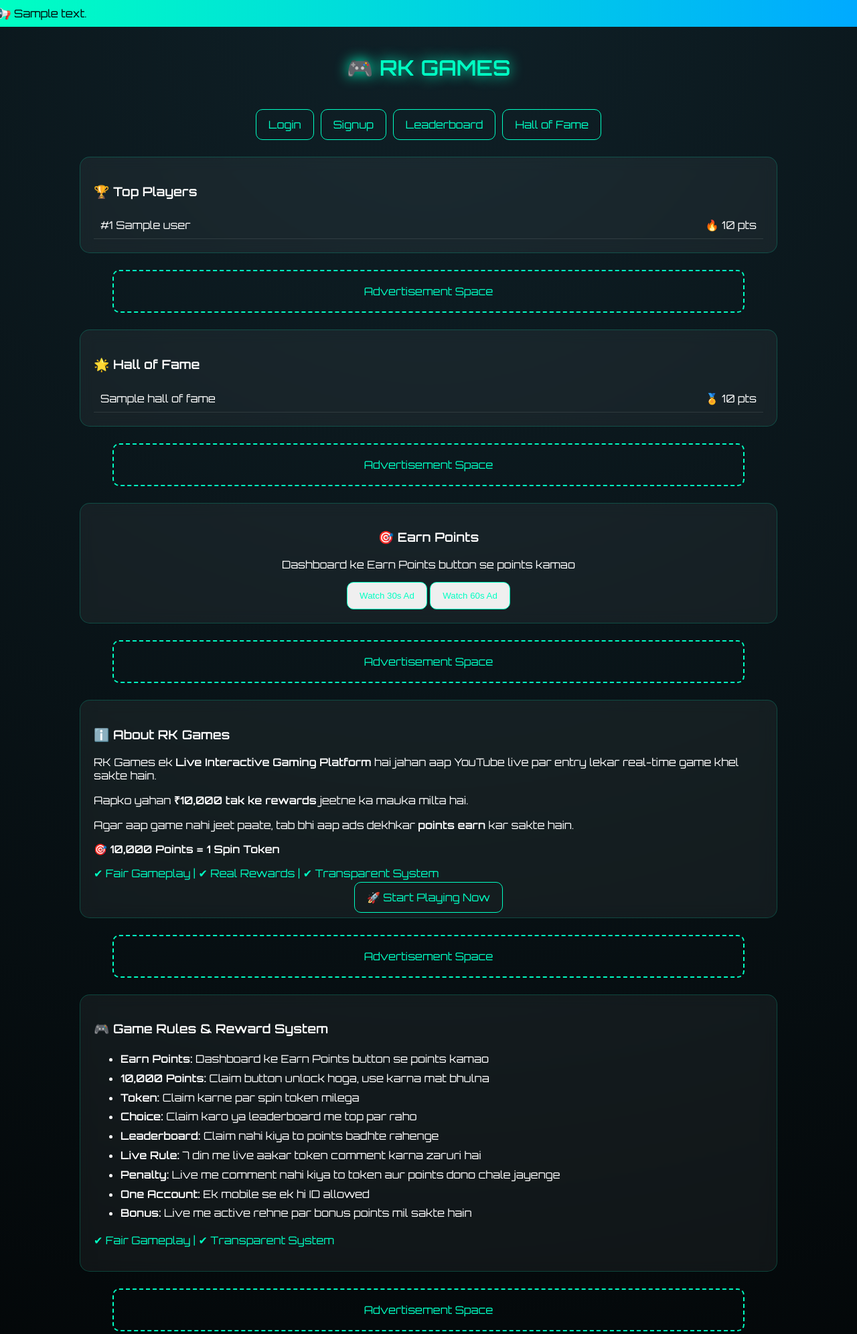
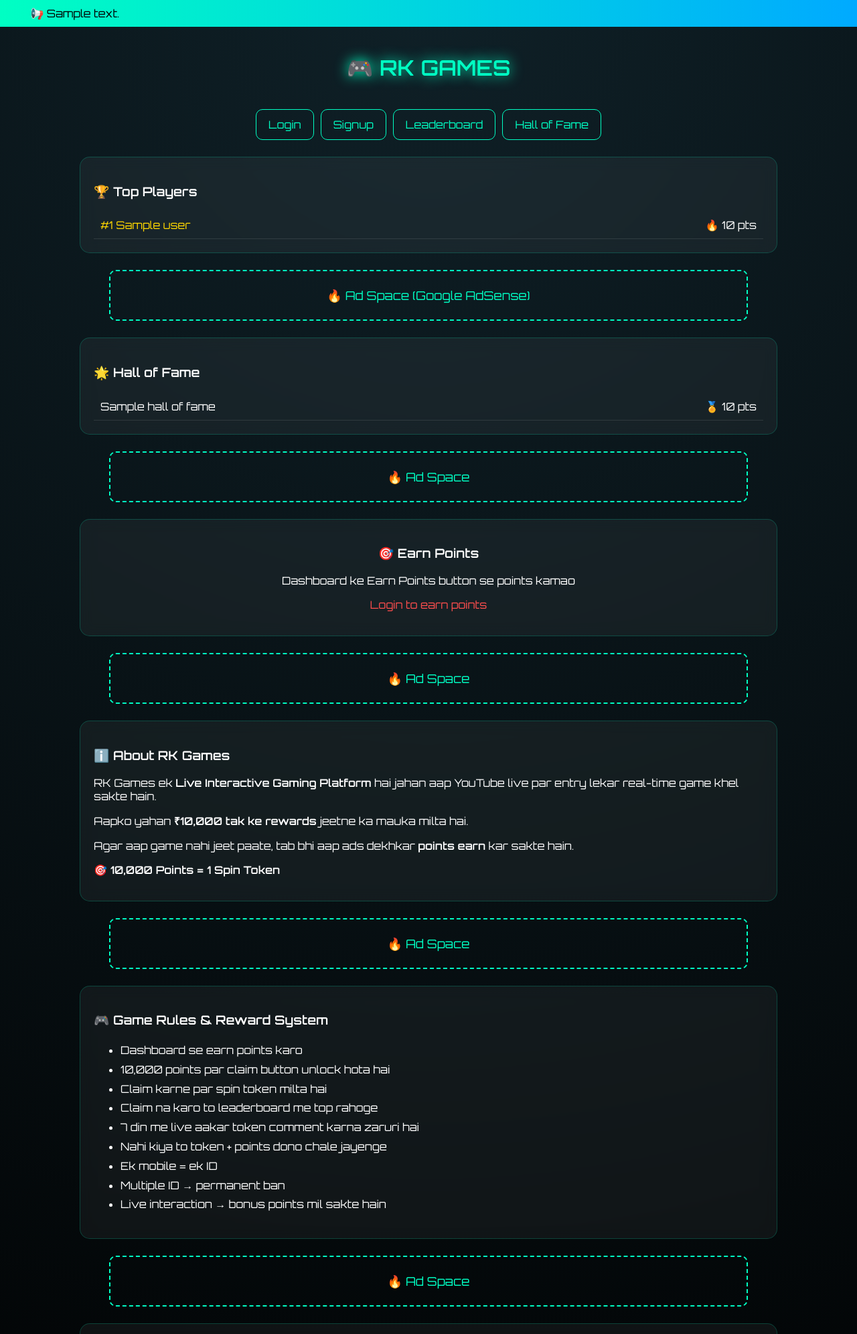
Before and after one commit to RKSTUDIOGAMES/rk-game-platform, a Flask app: page /home in a window 1280 px wide. Shown: the top 1992 px of the page at 67% size. Run offline with Flask 3, Linux system fonts and the light colour scheme; a database or web service that is not in the repository returns one stand-in record (values such as "Sample title"); some libraries are stand-ins or nearby versions.

Commit message:
Update home.html

```diff
--- a/templates/home.html
+++ b/templates/home.html
@@ -24,7 +24,7 @@ body{
 .announcement span{
     display:inline-block;
     white-space:nowrap;
-    animation:scroll 12s linear infinite;
+    animation:scroll 18s linear infinite;
 }
 @keyframes scroll{
     from{transform:translateX(100%);}
@@ -55,6 +55,7 @@ body{
     color:#00ffc3;
     text-decoration:none;
     transition:0.3s;
+    cursor:pointer;
 }
 .btn:hover{
     background:#00ffc3;
@@ -87,11 +88,12 @@ body{
     width:92%;
     max-width:900px;
     margin:25px auto;
-    padding:20px;
+    padding:25px;
     text-align:center;
     border:2px dashed #00ffc3;
     border-radius:10px;
     color:#00ffc3;
+    font-size:18px;
 }
 
 /* FOOTER */
@@ -139,41 +141,66 @@ body{
 <!-- 🏆 LEADERBOARD -->
 <div class="section">
 <h3>🏆 Top Players</h3>
+
+{% if top %}
     {% for u in top %}
     <div class="player">
-<span>#{{loop.index}} {{u[0]}}</span>
+        <span style="
+        {% if loop.index == 1 %}color:gold;
+        {% elif loop.index == 2 %}color:silver;
+        {% elif loop.index == 3 %}color:#cd7f32;
+        {% endif %}
+        ">
+        #{{loop.index}} {{u[0]}}
+        </span>
         <span>🔥 {{u[2]}} pts</span>
     </div>
     {% endfor %}
+{% else %}
+<p style="text-align:center;color:#888;">No players yet</p>
+{% endif %}
+
 </div>
 
 <!-- 💰 AD -->
-<div class="ad">Advertisement Space</div>
+<div class="ad">🔥 Ad Space (Google AdSense)</div>
 
 <!-- 🌟 HOF -->
 <div class="section">
 <h3>🌟 Hall of Fame</h3>
+
+{% if hof %}
     {% for u in hof %}
     <div class="player">
         <span>{{u[0]}}</span>
         <span>🏅 {{u[2]}} pts</span>
     </div>
     {% endfor %}
+{% else %}
+<p style="text-align:center;color:#888;">No Hall of Fame players</p>
+{% endif %}
+
 </div>
 
 <!-- 💰 AD -->
-<div class="ad">Advertisement Space</div>
+<div class="ad">🔥 Ad Space</div>
 
 <!-- 🎯 EARN -->
 <div class="section" style="text-align:center;">
 <h3>🎯 Earn Points</h3>
 <p>Dashboard ke Earn Points button se points kamao</p>
+
+{% if logged_in %}
 <button onclick="startAd(30)" class="btn">Watch 30s Ad</button>
 <button onclick="startAd(60)" class="btn">Watch 60s Ad</button>
+{% else %}
+<p style="color:#ff4d4d;">Login to earn points</p>
+{% endif %}
+
 </div>
 
 <!-- 💰 AD -->
-<div class="ad">Advertisement Space</div>
+<div class="ad">🔥 Ad Space</div>
 
 <!-- ℹ️ ABOUT -->
 <div class="section">
@@ -191,22 +218,12 @@ Aapko yahan <b>₹10,000 tak ke rewards</b> jeetne ka mauka milta hai.
 Agar aap game nahi jeet paate, tab bhi aap ads dekhkar <b>points earn</b> kar sakte hain.
 </p>
 
-<p>
-🎯 <b>10,000 Points = 1 Spin Token</b>
-</p>
-
-<p style="color:#00ffc3;">
-✔ Fair Gameplay | ✔ Real Rewards | ✔ Transparent System
-</p>
-
-<div style="text-align:center;margin-top:15px;">
-<a href="/login" class="btn">🚀 Start Playing Now</a>
-</div>
+<p><b>🎯 10,000 Points = 1 Spin Token</b></p>
 
 </div>
 
 <!-- 💰 AD -->
-<div class="ad">Advertisement Space</div>
+<div class="ad">🔥 Ad Space</div>
 
 <!-- 🎮 RULES -->
 <div class="section">
@@ -214,73 +231,71 @@ Agar aap game nahi jeet paate, tab bhi aap ads dekhkar <b>points earn</b> kar sa
 
 <ul style="line-height:1.8;">
 
-<li><b>Earn Points:</b> Dashboard ke Earn Points button se points kamao</li>
-
-<li><b>10,000 Points:</b> Claim button unlock hoga, use karna mat bhulna</li>
-
-<li><b>Token:</b> Claim karne par spin token milega</li>
-
-<li><b>Choice:</b> Claim karo ya leaderboard me top par raho</li>
-
-<li><b>Leaderboard:</b> Claim nahi kiya to points badhte rahenge</li>
-
-<li><b>Live Rule:</b> 7 din me live aakar token comment karna zaruri hai</li>
-
-<li><b>Penalty:</b> Live me comment nahi kiya to token aur points dono chale jayenge</li>
-
-<li><b>One Account:</b> Ek mobile se ek hi ID allowed</li>
-
-<li><b>Bonus:</b> Live me active rehne par bonus points mil sakte hain</li>
+<li>Dashboard se earn points karo</li>
+<li>10,000 points par claim button unlock hota hai</li>
+<li>Claim karne par spin token milta hai</li>
+<li>Claim na karo to leaderboard me top rahoge</li>
+<li>7 din me live aakar token comment karna zaruri hai</li>
+<li>Nahi kiya to token + points dono chale jayenge</li>
+<li>Ek mobile = ek ID</li>
+<li>Multiple ID → permanent ban</li>
+<li>Live interaction → bonus points mil sakte hain</li>
 
 </ul>
-
-<p style="color:#00ffc3;">
-✔ Fair Gameplay | ✔ Transparent System
-</p>
 
 </div>
 
 <!-- 💰 AD -->
-<div class="ad">Advertisement Space</div>
+<div class="ad">🔥 Ad Space</div>
 
 <!-- ❓ FAQ -->
 <div class="section">
 <h3>❓ FAQ</h3>
+
 <p><b>Q:</b> Points kaise milte hain?</p>
 <p><b>A:</b> Ads dekhkar</p>
 
 <p><b>Q:</b> Token kya hai?</p>
 <p><b>A:</b> Reward unlock system</p>
+
 </div>
-
-<!-- 💰 AD -->
-<div class="ad">Advertisement Space</div>
 
 <!-- 📞 CONTACT -->
 <div class="section">
 <h3>📞 Contact</h3>
 <p>Email: support@rkgames.com</p>
-<p>WhatsApp: Coming Soon</p>
 </div>
 
 <!-- FOOTER -->
 <div class="footer">
-<a href="#">Privacy Policy</a> |
-<a href="#">Terms</a> |
-<a href="#">Instagram</a> |
-<a href="#">Facebook</a>
+<a href="/privacy">Privacy Policy</a> |
+<a href="/terms">Terms</a> |
+<a href="https://instagram.com" target="_blank">Instagram</a> |
+<a href="https://facebook.com" target="_blank">Facebook</a>
+
 <br><br>
 © 2026 RK Games
 </div>
 
 <script>
 function startAd(sec){
+
+    let btns = document.querySelectorAll("button");
+    btns.forEach(b => b.disabled = true);
+
     fetch("/start_ad",{
         method:"POST",
         headers:{"Content-Type":"application/json"},
         body:JSON.stringify({duration:sec})
     })
-    .then(()=>alert("Ad Started "+sec+" sec"))
+    .then(()=>{
+        alert("Ad Started "+sec+" sec");
+
+        setTimeout(()=>{
+            btns.forEach(b => b.disabled = false);
+        }, 5000);
+
+    });
 }
 </script>
 
```
Lines whose indentation alone changed are shown as unchanged.
